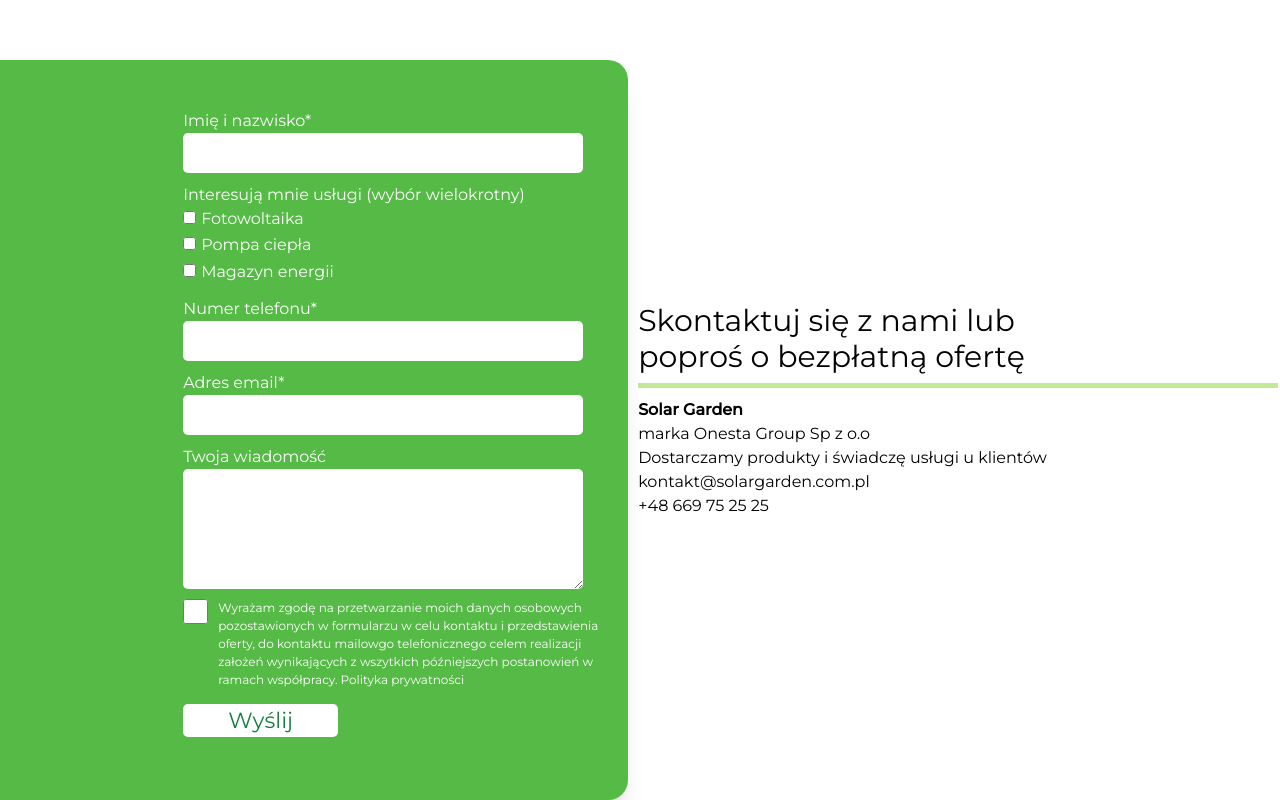
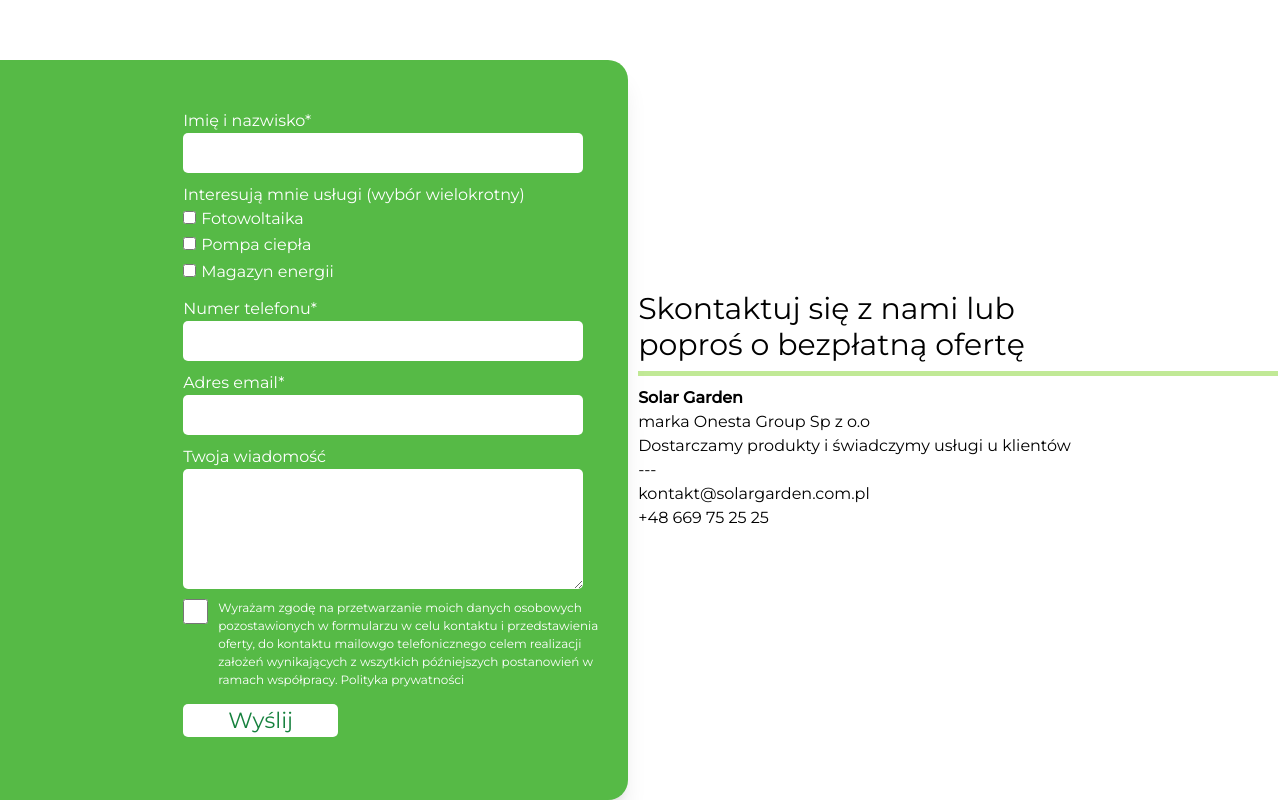
Before and after one commit to Marlonbrando3/solargarden, a Next.js app: page / in a window 1280 px wide. Shown: the part 3660-4460 px from the top of the page. Built offline with nearby package versions, Linux system fonts and the light colour scheme.

Commit message:
first commit

```diff
--- a/src/ContactForm/ContactForm.tsx
+++ b/src/ContactForm/ContactForm.tsx
@@ -108,7 +108,8 @@
           </div></Link>
           <div className='bg-[#a7e06a]/[0.7] h-[5px] w-[50vw] -mr-[20vw] mt-[8px] mb-[10px]'></div>
           <p><b>Solar Garden</b> <br></br> marka Onesta Group Sp z o.o</p>
-          <p>Dostarczamy produkty i świadczę usługi u klientów</p>
+          <p>Dostarczamy produkty i świadczymy usługi u klientów</p>
+          <p>---</p>
           {/* <p>46-100 Namysłów,,<br></br> ul. Oleśnicka 13B</p>
           <p>-</p> */}
           <p>kontakt@solargarden.com.pl</p>
```
